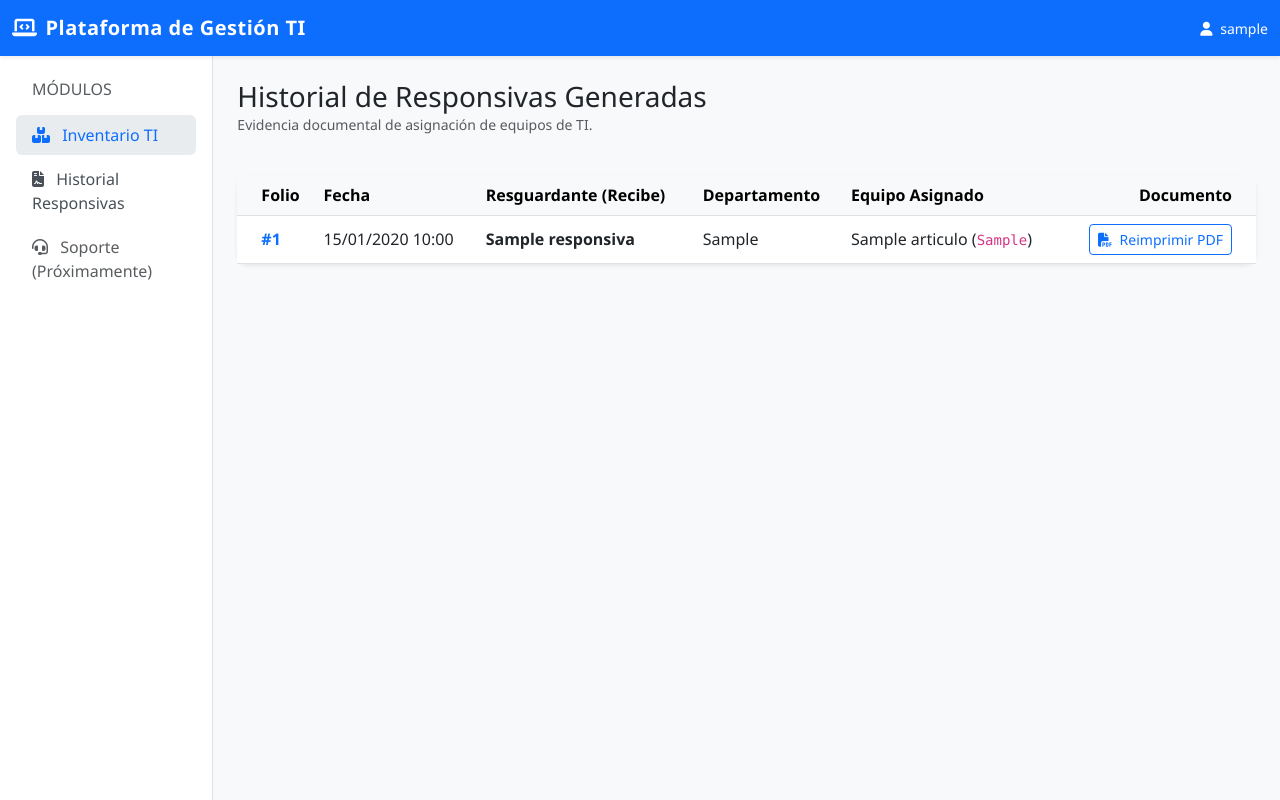
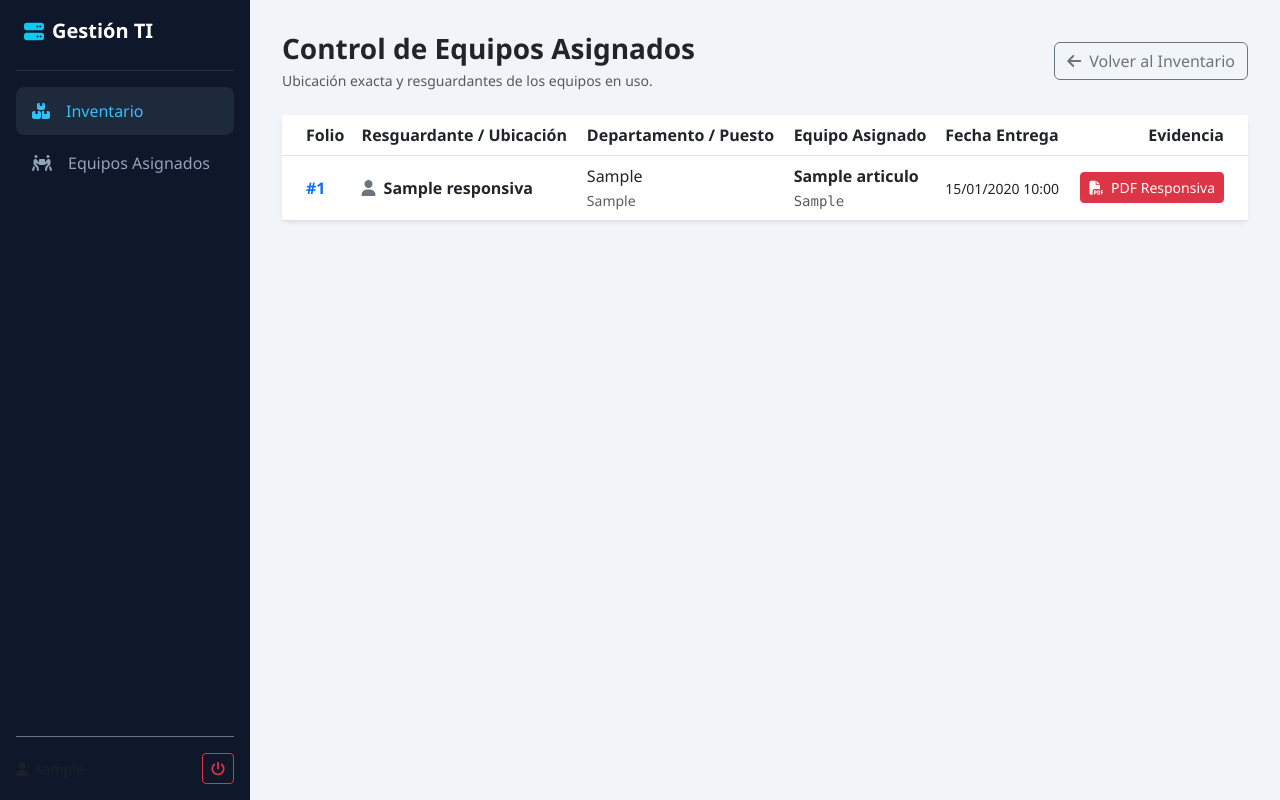
Before and after one commit to Saurino07/Sistema_Inventario, a Django app: page /responsivas/ in a window 1280 px wide. Run offline with Django 5.2, Linux system fonts and the light colour scheme; a user stored in the database is signed in; tables that the repository leaves empty hold one stand-in row (values such as "Sample post").

Commit message:
Sistema de login, rediseño profesional, trazabilidad de laptops y navegación fluida

```diff
--- a/core/settings.py
+++ b/core/settings.py
@@ -131,3 +131,6 @@ MAILERS = {
         'BACKEND': 'django.core.mail.backends.console.EmailBackend',
     },
 }
+LOGIN_REDIRECT_URL = '/'
+LOGOUT_REDIRECT_URL = '/accounts/login/'
+LOGIN_URL = '/accounts/login/'
--- a/inventario/templates/inventario/base.html
+++ b/inventario/templates/inventario/base.html
@@ -3,73 +3,48 @@
 <head>
     <meta charset="UTF-8">
     <meta name="viewport" content="width=device-width, initial-scale=1.0">
-    <title>{% block title %}Sistema de Gestión TI{% endblock %}</title>
-
-    <!-- Bootstrap 5 CSS (Diseño Profesional) -->
+    <title>{% block title %}Plataforma TI{% endblock %}</title>
     <link href="https://cdn.jsdelivr.net/npm/bootstrap@5.3.0/dist/css/bootstrap.min.css" rel="stylesheet">
-    <!-- Iconos de FontAwesome -->
     <link rel="stylesheet" href="https://cdnjs.cloudflare.com/ajax/libs/font-awesome/6.4.0/css/all.min.css">
-
     <style>
-        body { background-color: #f8f9fa; font-family: 'Segoe UI', Tahoma, Geneva, Verdana, sans-serif; }
-        .navbar-brand { font-weight: 700; letter-spacing: 0.5px; }
-        .sidebar { background-color: #ffffff; min-height: calc(100vh - 56px); border-right: 1px solid #dee2e6; }
-        .nav-link { color: #495057; font-weight: 500; border-radius: 6px; margin-bottom: 4px; }
-        .nav-link:hover, .nav-link.active { background-color: #e9ecef; color: #0d6efd; }
-        .card-custom { border: none; border-radius: 12px; box-shadow: 0 0.125rem 0.25rem rgba(0, 0, 0, 0.075); }
+        :root { --sidebar-width: 250px; }
+        body { background-color: #f1f5f9; font-family: 'Segoe UI', system-ui, sans-serif; }
+        .sidebar { width: var(--sidebar-width); height: 100vh; position: fixed; top: 0; left: 0; background: #0f172a; color: #fff; z-index: 100; }
+        .main-content { margin-left: var(--sidebar-width); padding: 2rem; }
+        .nav-link-custom { color: #94a3b8; padding: 0.75rem 1rem; border-radius: 8px; display: flex; align-items: center; text-decoration: none; margin-bottom: 0.25rem; }
+        .nav-link-custom:hover, .nav-link-custom.active { background-color: #1e293b; color: #38bdf8; }
     </style>
 </head>
 <body>
 
-    <!-- Barra Superior -->
-    <nav class="navbar navbar-expand-lg navbar-dark bg-primary shadow-sm">
-        <div class="container-fluid">
-            <a class="navbar-brand" href="{% url 'lista_articulos' %}">
-                <i class="fa-solid fa-laptop-code me-2"></i>Plataforma de Gestión TI
+<div class="sidebar p-3">
+    <div class="d-flex align-items-center mb-4 px-2 text-white">
+        <i class="fa-solid fa-server fa-lg text-info me-2"></i>
+        <span class="fs-5 fw-bold">Gestión TI</span>
+    </div>
+    <hr class="text-secondary">
+    <nav>
+        <a href="{% url 'lista_articulos' %}" class="nav-link-custom active">
+            <i class="fa-solid fa-boxes-stacked me-3"></i> Inventario
+        </a>
+        <a href="{% url 'historial_responsivas' %}" class="nav-link-custom">
+            <i class="fa-solid fa-people-carry-box me-3"></i> Equipos Asignados
+        </a>
+    </nav>
+    <div class="position-absolute bottom-0 start-0 w-100 p-3">
+        <div class="d-flex align-items-center justify-content-between text-muted border-top border-secondary pt-3">
+            <span class="small"><i class="fa-solid fa-user me-1"></i> {{ user.username }}</span>
+            <a href="{% url 'logout' %}" class="btn btn-outline-danger btn-sm" title="Cerrar Sesión">
+                <i class="fa-solid fa-power-off"></i>
             </a>
-            <span class="navbar-text text-white small">
-                <i class="fa-solid fa-user me-1"></i> {{ user.username|default:"Usuario TI" }}
-            </span>
-        </div>
-    </nav>
-
-    <div class="container-fluid">
-        <div class="row">
-            <!-- Menú Lateral (Pensado para crecer en módulos) -->
-            <nav class="col-md-3 col-lg-2 d-md-block sidebar collapse p-3">
-                <h6 class="sidebar-heading d-flex justify-content-between align-items-center px-3 mt-2 mb-3 text-muted text-uppercase fs-7">
-                    <span>Módulos</span>
-                </h6>
-                <ul class="nav flex-column">
-                    <li class="nav-item">
-                        <a class="nav-link active" href="{% url 'lista_articulos' %}">
-                            <i class="fa-solid fa-boxes-stacked me-2"></i> Inventario TI
-                        </a>
-                    </li>
-                    <li class="nav-item">
-                        <a class="nav-link" href="{% url 'historial_responsivas' %}">
-                            <i class="fa-solid fa-file-contract me-2"></i> Historial Responsivas
-                        </a>
-                    </li>
-                    <!-- En el futuro aquí agregarás más módulos fácilmente -->
-                    <li class="nav-item">
-                        <a class="nav-link text-muted disabled" href="#">
-                            <i class="fa-solid fa-headset me-2"></i> Soporte (Próximamente)
-                        </a>
-                    </li>
-                </ul>
-            </nav>
-
-            <!-- Contenido Principal Dinámico -->
-            <main class="col-md-9 ms-sm-auto col-lg-10 px-md-4 py-4">
-                {% block content %}
-                <!-- Aquí se cargará cada página del sistema -->
-                {% endblock %}
-            </main>
         </div>
     </div>
+</div>
 
-    <!-- Bootstrap JS -->
-    <script src="https://cdn.jsdelivr.net/npm/bootstrap@5.3.0/dist/js/bootstrap.bundle.min.js"></script>
+<div class="main-content">
+    {% block content %}{% endblock %}
+</div>
+
+<script src="https://cdn.jsdelivr.net/npm/bootstrap@5.3.0/dist/js/bootstrap.bundle.min.js"></script>
 </body>
 </html>
--- a/inventario/templates/inventario/historial_responsivas.html
+++ b/inventario/templates/inventario/historial_responsivas.html
@@ -1,46 +1,56 @@
 {% extends 'inventario/base.html' %}
-
-{% block title %}Historial de Responsivas{% endblock %}
 
 {% block content %}
 <div class="d-flex justify-content-between align-items-center mb-4">
     <div>
-        <h2 class="h3 font-weight-bold mb-0">Historial de Responsivas Generadas</h2>
-        <p class="text-muted small">Evidencia documental de asignación de equipos de TI.</p>
+        <h3 class="fw-bold mb-1">Control de Equipos Asignados</h3>
+        <p class="text-muted small mb-0">Ubicación exacta y resguardantes de los equipos en uso.</p>
     </div>
+    <!-- Botón para regresar sin perderse -->
+    <a href="{% url 'lista_articulos' %}" class="btn btn-outline-secondary">
+        <i class="fa-solid fa-arrow-left me-2"></i>Volver al Inventario
+    </a>
 </div>
 
-<div class="card card-custom">
+<div class="card border-0 shadow-sm rounded-3">
     <div class="card-body p-0">
         <div class="table-responsive">
             <table class="table table-hover align-middle mb-0">
-                <thead class="table-light">
+                <thead class="bg-light">
                     <tr>
                         <th class="ps-4">Folio</th>
-                        <th>Fecha</th>
-                        <th>Resguardante (Recibe)</th>
-                        <th>Departamento</th>
+                        <th>Resguardante / Ubicación</th>
+                        <th>Departamento / Puesto</th>
                         <th>Equipo Asignado</th>
-                        <th class="text-end pe-4">Documento</th>
+                        <th>Fecha Entrega</th>
+                        <th class="text-end pe-4">Evidencia</th>
                     </tr>
                 </thead>
                 <tbody>
-                    {% for item in responsivas %}
+                    {% for resp in responsivas %}
                     <tr>
-                        <td class="ps-4 fw-bold text-primary">#{{ item.id }}</td>
-                        <td>{{ item.fecha_entrega|date:"d/m/Y H:i" }}</td>
-                        <td class="fw-bold">{{ item.recibe_nombre }}</td>
-                        <td>{{ item.recibe_departamento }}</td>
-                        <td>{{ item.articulo.nombre }} (<code>{{ item.articulo.codigo_patrimonial }}</code>)</td>
+                        <td class="ps-4 fw-bold text-primary">#{{ resp.id }}</td>
+                        <td>
+                            <div class="fw-bold"><i class="fa-solid fa-user me-2 text-secondary"></i>{{ resp.recibe_nombre }}</div>
+                        </td>
+                        <td>
+                            <div>{{ resp.recibe_departamento }}</div>
+                            <small class="text-muted">{{ resp.recibe_puesto }}</small>
+                        </td>
+                        <td>
+                            <div class="fw-bold">{{ resp.articulo.nombre }}</div>
+                            <small class="font-monospace text-muted">{{ resp.articulo.codigo_patrimonial }}</small>
+                        </td>
+                        <td><small>{{ resp.fecha_entrega|date:"d/m/Y H:i" }}</small></td>
                         <td class="text-end pe-4">
-                            <a href="{% url 'generar_pdf_responsiva' item.id %}" target="_blank" class="btn btn-outline-primary btn-sm">
-                                <i class="fa-solid fa-file-pdf me-1"></i> Reimprimir PDF
+                            <a href="{% url 'generar_pdf_responsiva' resp.id %}" target="_blank" class="btn btn-sm btn-danger">
+                                <i class="fa-solid fa-file-pdf me-1"></i> PDF Responsiva
                             </a>
                         </td>
                     </tr>
                     {% empty %}
                     <tr>
-                        <td colspan="6" class="text-center py-5 text-muted">No se han generado responsivas todavía.</td>
+                        <td colspan="6" class="text-center py-5 text-muted">No hay asignaciones registradas.</td>
                     </tr>
                     {% endfor %}
                 </tbody>
--- a/inventario/urls.py
+++ b/inventario/urls.py
@@ -1,4 +1,4 @@
-from django.urls import path
+from django.urls import path, include
 from . import views
 
 urlpatterns = [
@@ -6,6 +6,8 @@ urlpatterns = [
     path('articulo/nuevo/', views.crear_articulo, name='crear_articulo'),
     path('articulo/editar/<int:articulo_id>/', views.editar_articulo, name='editar_articulo'),
     path('salida/<int:articulo_id>/', views.registrar_salida, name='registrar_salida'),
+    path('responsivas/', views.historial_responsivas, name='historial_responsivas'),
     path('responsiva/pdf/<int:responsiva_id>/', views.generar_pdf_responsiva, name='generar_pdf_responsiva'),
-    path('responsivas/', views.historial_responsivas, name='historial_responsivas'),
+    path('accounts/login/', include('django.contrib.auth.urls')),
+    path('accounts/logout/', views.cerrar_sesion, name='logout'),
 ]
--- a/inventario/views.py
+++ b/inventario/views.py
@@ -1,16 +1,26 @@
 from django.shortcuts import render, redirect, get_object_or_404
 from django.http import HttpResponse
-from .models import Articulo, Responsiva
+from django.contrib.auth.decorators import login_required
+from django.contrib.auth import logout
+from .models import Articulo, Responsiva, Categoria
+from .forms import ArticuloForm
 from reportlab.lib.pagesizes import letter
 from reportlab.pdfgen import canvas
 import io
 
+# Vista para cerrar sesión
+def cerrar_sesion(request):
+    logout(request)
+    return redirect('login')
+
 # VISTA 1: Lista de artículos e inventario
+@login_required
 def lista_articulos(request):
     articulos = Articulo.objects.all()
     return render(request, 'inventario/lista_articulos.html', {'articulos': articulos})
 
 # VISTA 2: Registrar Salida (Baja del stock) y Generar Responsiva
+@login_required
 def registrar_salida(request, articulo_id):
     articulo = get_object_or_404(Articulo, id=articulo_id)
 
@@ -43,6 +53,7 @@ def registrar_salida(request, articulo_id):
     return render(request, 'inventario/registrar_salida.html', {'articulo': articulo})
 
 # VISTA 3: Generación de archivo PDF dinámico usando ReportLab
+@login_required
 def generar_pdf_responsiva(request, responsiva_id):
     responsiva = get_object_or_404(Responsiva, id=responsiva_id)
 
@@ -94,6 +105,7 @@ def generar_pdf_responsiva(request, responsiva_id):
 from .forms import ArticuloForm
 
 # VISTA 4: Agregar nuevo artículo
+@login_required
 def crear_articulo(request):
     if request.method == 'POST':
         form = ArticuloForm(request.POST)
@@ -106,6 +118,7 @@ def crear_articulo(request):
     return render(request, 'inventario/form_articulo.html', {'form': form, 'titulo': 'Registrar Nuevo Artículo'})
 
 # VISTA 5: Editar artículo existente
+@login_required
 def editar_articulo(request, articulo_id):
     articulo = get_object_or_404(Articulo, id=articulo_id)
     if request.method == 'POST':
@@ -118,6 +131,7 @@ def editar_articulo(request, articulo_id):
 
     return render(request, 'inventario/form_articulo.html', {'form': form, 'titulo': f'Editar: {articulo.nombre}'})
 # VISTA 6: Historial de responsivas / entregas
+@login_required
 def historial_responsivas(request):
     responsivas = Responsiva.objects.all().order_by('-fecha_entrega')
     return render(request, 'inventario/historial_responsivas.html', {'responsivas': responsivas})
```
Also changed, not shown: inventario/templates/inventario/lista_articulos.html (+19 -29 lines), inventario/templates/registration/login.html (added, +38 -0 lines).
